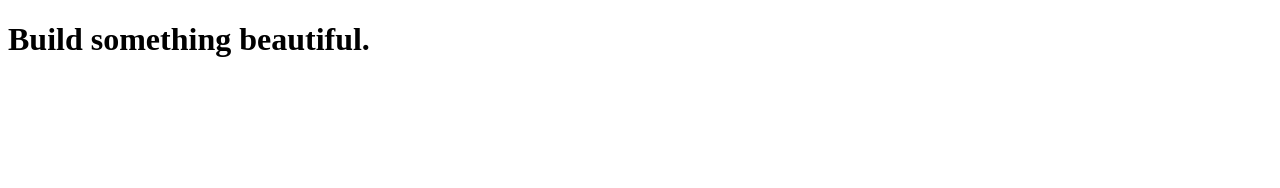
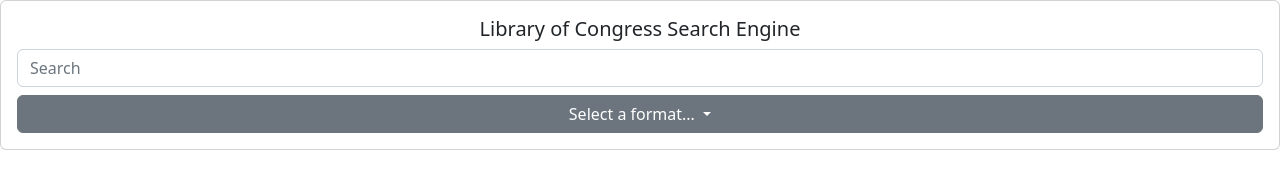
Before and after one commit to jAndreassi/library-of-congress, a plain HTML site: page index.html in a window 1280 px wide. Drawn offline with nearby package versions, Linux system fonts and the light colour scheme.

Commit message:
added lander bootstrap

```diff
--- a/index.html
+++ b/index.html
@@ -13,11 +13,38 @@
     <!-- Load fonts here -->
 
     <link rel="stylesheet" href="./assets/css/style.css" />
+    <link href="https://cdn.jsdelivr.net/npm/bootstrap@5.2.3/dist/css/bootstrap.min.css" rel="stylesheet" integrity="sha384-rbsA2VBKQhggwzxH7pPCaAqO46MgnOM80zW1RWuH61DGLwZJEdK2Kadq2F9CUG65" crossorigin="anonymous">
+
   </head>
   <body>
-    <h1>Build something beautiful.</h1>
+    <main>
+      <div class="card text-center">
+          <div class="card-body">
+          <h5 class="card-title">Library of Congress Search Engine</h5>
+          <!-- search -->
+          <div class="input-group justify-content-center mb-2">
+              <div class="form-outline w-100">
+              <input type="search" id="form1" class="form-control" placeholder="Search" />
+              </div>
+          </div>
+          <!-- dropdown -->
+          <div class="dropdown">
+              <button class="btn btn-secondary dropdown-toggle w-100" type="button" id="dropdownMenuButton" data-toggle="dropdown" aria-haspopup="true" aria-expanded="false">
+              Select a format...
+              </button>
+              <div class="dropdown-menu" aria-labelledby="dropdownMenuButton">
+              <a class="dropdown-item" href="#">Action</a>
+              <a class="dropdown-item" href="#">Another action</a>
+              <a class="dropdown-item" href="#">Something else here</a>
+              </div>
+          </div>
+          </div>
+      </div>
+  </main>
 
     <!-- Add additional js libraries here  -->
     <script src="./assets/js/script.js"></script>
+    <script src="https://cdn.jsdelivr.net/npm/bootstrap@5.2.3/dist/js/bootstrap.bundle.min.js" integrity="sha384-kenU1KFdBIe4zVF0s0G1M5b4hcpxyD9F7jL+jjXkk+Q2h455rYXK/7HAuoJl+0I4" crossorigin="anonymous"></script>
+
   </body>
 </html>
```
